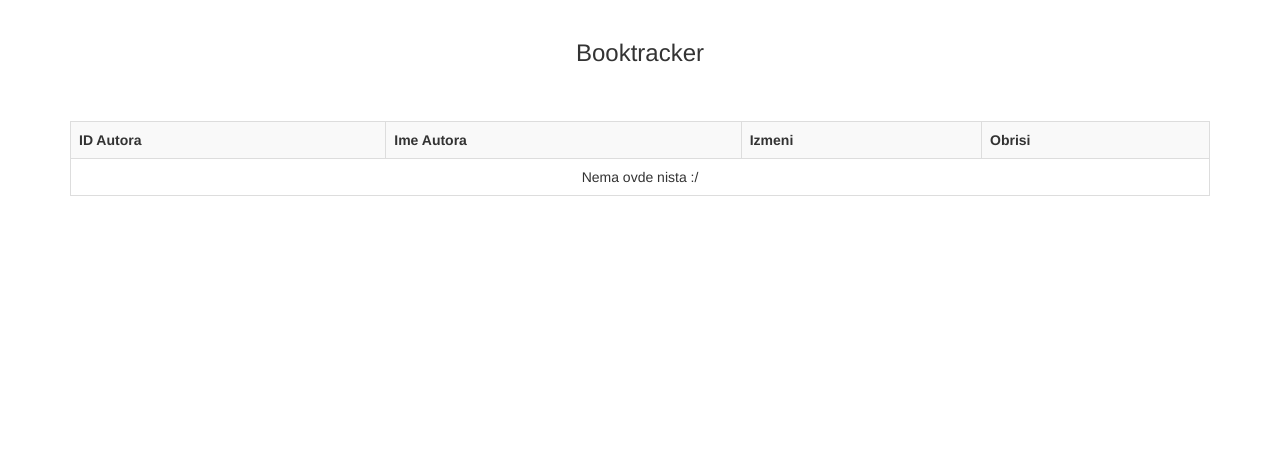
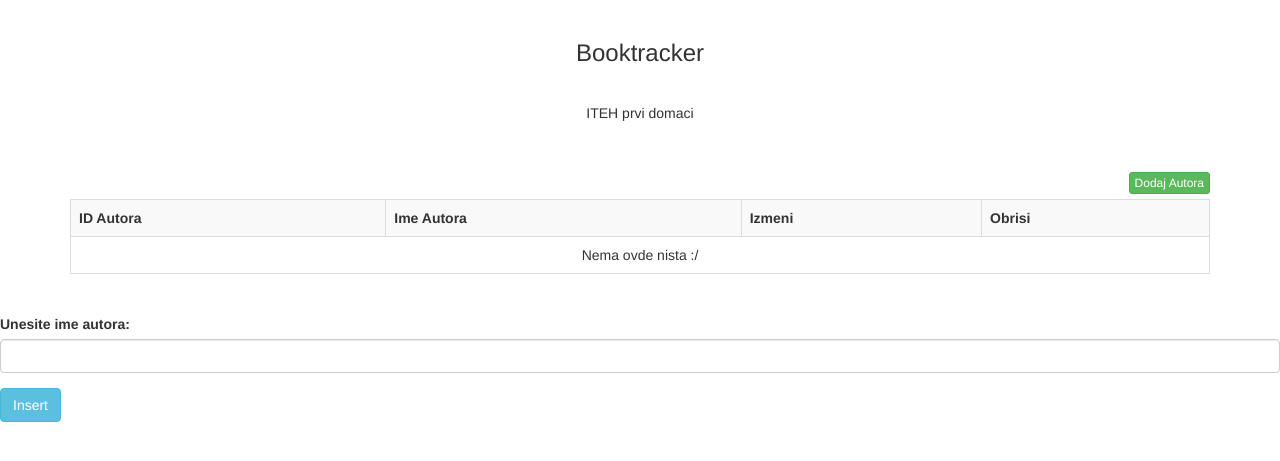
Before and after one commit to DejanColic94/ITEH-Prvi-Domaci, a PHP site: page /autor.php in a window 1280 px wide. Shown: the top 461 px of the page. Run offline with PHP 8.4, Linux system fonts and the light colour scheme; data that the repository does not hold is empty; some libraries are stand-ins or nearby versions.

Commit message:
dodaj novog autora dijalog

```diff
--- a/autor.php
+++ b/autor.php
@@ -18,14 +18,31 @@
         <br />
 
         <h3 align="center"> Booktracker</a></h3><br />
+        <h5 align="center"> ITEH prvi domaci</a></h3><br />
         <br />
         <div align="right" style="margin-bottom:5px;">
-
+                <button type="button" name="add" id="add" class="btn btn-success btn-xs">Dodaj Autora</button>
         </div>
         <div id="user_data" class="table-responsive">
 
         </div>
         <br />
+    </div>
+
+    <!-- dodaj autora dialog -->
+    <div id="user_dialog" title="Add Data">
+        <form method="post" id="user_form">
+            <div class="form-group">
+                <label>Unesite ime autora:</label>
+                <input type="text" name="ime_autora" id="ime_autora" class="form-control" />
+                <span id="error_ime_autora" class="text-danger"></span>
+            </div>
+            <div class="form-group">
+                <input type="hidden" name="action" id="action" value="insert" />
+                <input type="hidden" name="hidden_id" id="hidden_id" />
+                <input type="submit" name="form_action" id="form_action" class="btn btn-info" value="Insert" />
+            </div>
+        </form>
     </div>
 </body>
 </html>
@@ -54,6 +71,22 @@
 
 
     }
+
+// dialog za dodavanje novog autora
+$('#user_dialog').dialog({
+    autoOpen : false,
+    width:400
+});
+// na click postavlja vrednosti hidden elemenata
+$('#add').click(function(){
+    $('#user_dialog').attr('title', 'Add Data');
+    $('#action').val('insert');
+    $('#form_action').val("Insert");
+
+    //otvara dijalog
+    $('#user_dialog').dialog('open');
+});
+
 });
 
 
```
